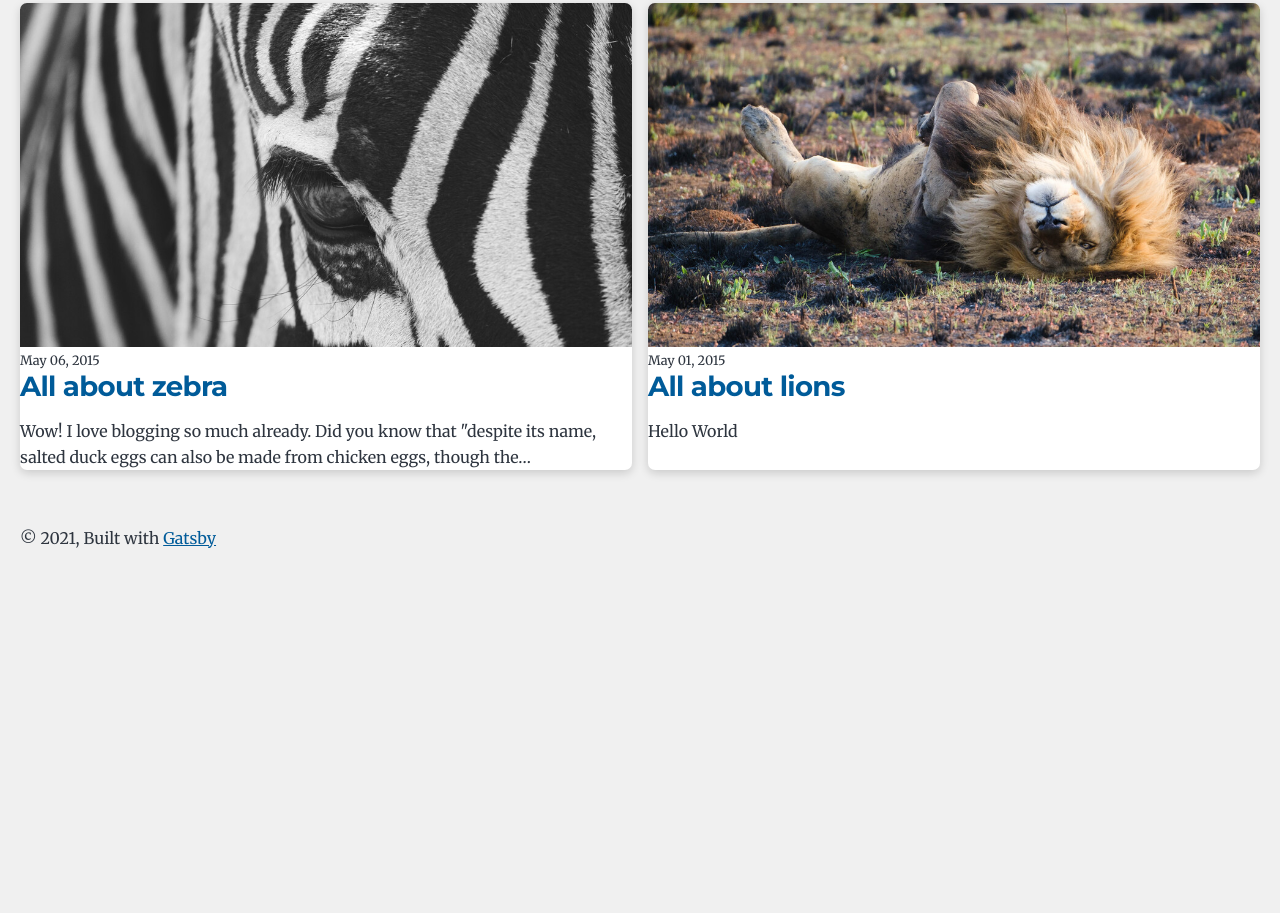
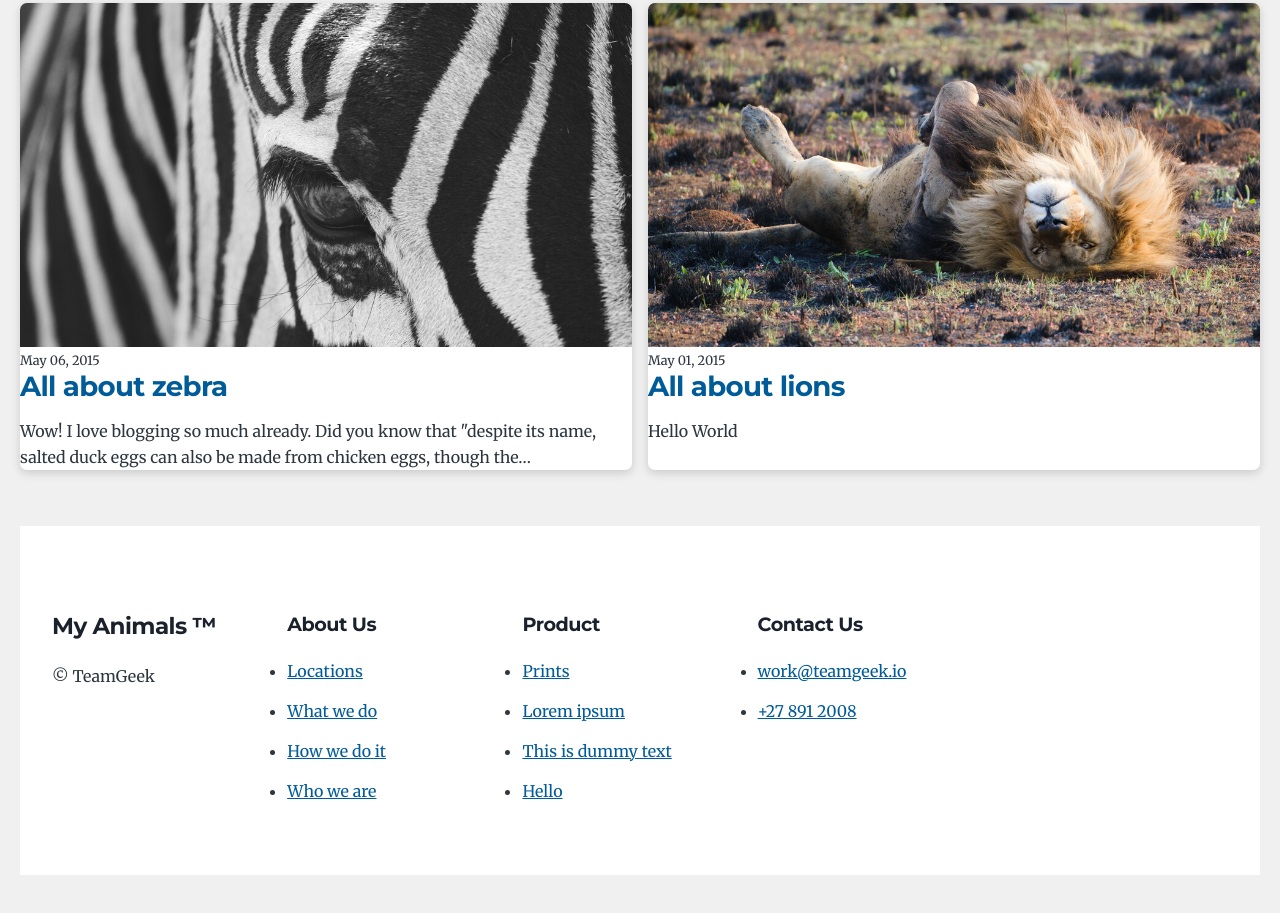
Before and after one commit to christoff-linde/gatsby-blog-starter, a Gatsby site: page / in a window 1280 px wide. Shown: the part 1262-2175 px from the top of the page. Before the commit the page ends 1876 px from the top, so only its background shows below. Built offline with nearby package versions, Linux system fonts and the light colour scheme; Gatsby itself is replaced by a stand-in of ours.

Commit message:
Add global footer

```diff
--- a/src/components/layout.js
+++ b/src/components/layout.js
@@ -25,9 +25,80 @@ const Layout = ({ location, title, children }) => {
       <header className="global-header">{header}</header>
       <main>{children}</main>
       <footer>
-        © {new Date().getFullYear()}, Built with
+        <div className="global-footer">
+          <div>
+            <h4>My Animals &trade;</h4>
+            <p>&copy; TeamGeek</p>
+          </div>
+          <div>
+            <h5>About Us</h5>
+            <ul>
+              <li>
+                <Link to="">
+                  Locations
+                </Link>
+              </li>
+              <li>
+                <Link to="">
+                  What we do
+                </Link>
+              </li>
+              <li>
+                <Link to="">
+                  How we do it
+                </Link>
+              </li>
+              <li>
+                <Link to="">
+                  Who we are
+                </Link>
+              </li>
+            </ul>
+          </div>
+          <div>
+            <h5>Product</h5>
+            <ul>
+              <li>
+                <Link to="">
+                  Prints
+                </Link>
+              </li>
+              <li>
+                <Link to="">
+                  Lorem ipsum
+                </Link>
+              </li>
+              <li>
+                <Link to="">
+                  This is dummy text
+                </Link>
+              </li>
+              <li>
+                <Link to="">
+                  Hello
+                </Link>
+              </li>
+            </ul>
+          </div>
+          <div>
+            <h5>Contact Us</h5>
+            <ul>
+              <li>
+                <Link to="">
+                  work@teamgeek.io
+                </Link>
+              </li>
+              <li>
+                <Link to="">
+                  +27 891 2008
+                </Link>
+              </li>
+            </ul>
+          </div>
+        </div>
+        {/* © {new Date().getFullYear()}, Built with
         {` `}
-        <a href="https://www.gatsbyjs.com">Gatsby</a>
+        <a href="https://www.gatsbyjs.com">Gatsby</a> */}
       </footer>
     </div>
   )
--- a/src/style.css
+++ b/src/style.css
@@ -259,6 +259,14 @@ a:focus {
   margin-bottom: var(--spacing-12);
 }
 
+.global-footer {
+  background-color: var(--color-white);
+  padding: var(--spacing-10) var(--spacing-8);
+
+  display: grid;
+  grid-template-columns: repeat(auto-fill, minmax(200px, 2fr));
+}
+
 .main-heading {
   font-size: var(--fontSize-7);
   margin: 0;
```
